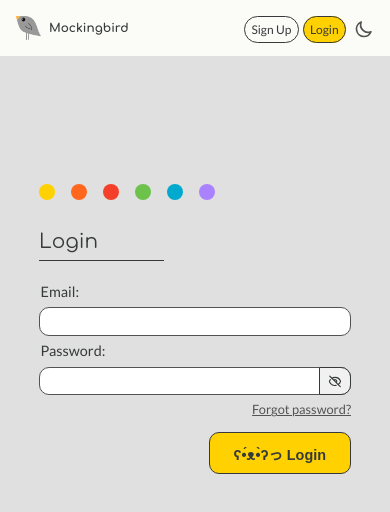
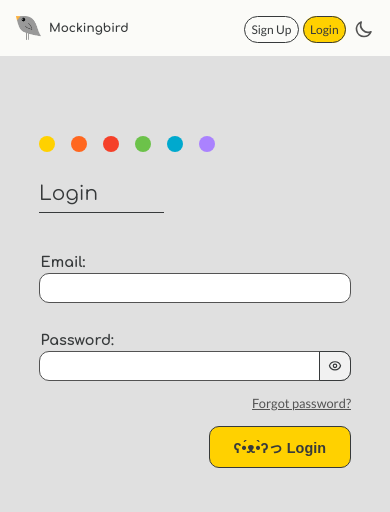
Before and after one commit to cakebatterandsprinkles/mockingbird, a React (Create React App) app in the folder client/: page /login in a window 390 px wide. Shown: the top 512 px of the page. Built offline with nearby package versions, Linux system fonts and the light colour scheme; no server answers.

Commit message:
Integrated the PasswordInput component to the login form

```diff
--- a/client/src/containers/LoginForm/LoginForm.jsx
+++ b/client/src/containers/LoginForm/LoginForm.jsx
@@ -1,33 +1,24 @@
 import axios from "axios";
-import React, { Fragment, useRef, useState } from "react";
-import { useForm } from "react-hook-form";
+import React, { Fragment, useState } from "react";
+import { FormProvider, useForm } from "react-hook-form";
 import Modal from "react-modal";
 import { useHistory } from "react-router";
 import { toast } from "react-toastify";
 import { ReactComponent as ClosingButton } from "../../assets/closeButton.svg";
-import { ReactComponent as Eye } from "../../assets/eye.svg";
-import { ReactComponent as EyeSlash } from "../../assets/eyeSlash.svg";
 import Dots from "../../components/Dots/Dots";
 import { useUserContext } from "../../context/authContext";
+import PasswordInput from "../PasswordInput/PasswordInput";
 import classes from "./LoginForm.module.css";
 
 const LoginForm = () => {
   const history = useHistory();
-  const { register, handleSubmit, errors } = useForm();
-  const [inputType, setInputType] = useState("password");
+  const methods = useForm();
+  const { register, handleSubmit, errors } = methods;
   const [showModal, setShowModal] = useState(false);
   const [email, setEmail] = useState("");
   const { setUserData } = useUserContext();
-  const passwordRef = useRef(null);
-
-  const handleShowPassword = () => {
-    setInputType((currentState) =>
-      currentState === "text" ? "password" : "text"
-    );
-  };
 
   const handleOpenModal = () => setShowModal(true);
-
   const handleCloseModal = () => setShowModal(false);
 
   const handleForgotPasswordSubmit = (event) => {
@@ -79,6 +70,7 @@ const LoginForm = () => {
         <div className={classes.headingContainer}>
           <p className={classes.heading}>Login</p>
         </div>
+        <FormProvider {...methods}>
           <form onSubmit={handleSubmit(onSubmit)}>
             <div className={classes.formGroupContainer}>
               <label htmlFor="email">Email:</label>
@@ -92,36 +84,17 @@ const LoginForm = () => {
                 <span className={classes.error}>Email is required.</span>
               )}
             </div>
+            <PasswordInput
+              label="Password:"
+              errorRequired={true}
+              errorMinLength={true}
+              errorValidate={false}
+              name="password"
+            />
             <div
-            className={`${classes.formGroupContainer} ${classes.marginBottom}`}
+              className={classes.resetPasswordLink}
+              onClick={handleOpenModal}
             >
-            <label htmlFor="password">Password:</label>
-            <div className={classes.inputWrapper}>
-              <input
-                type={inputType}
-                name="password"
-                id="password"
-                ref={(ref) => {
-                  passwordRef.current = ref;
-                  register(ref, { required: true, minLength: 8 });
-                }}
-              ></input>
-              {errors.password && errors.password.type === "required" && (
-                <span className={classes.error}>
-                  Password field is required.
-                </span>
-              )}
-              {inputType ? (
-                <EyeSlash
-                  className={classes.eyeslash}
-                  onClick={handleShowPassword}
-                />
-              ) : (
-                <Eye className={classes.eye} onClick={handleShowPassword} />
-              )}
-            </div>
-          </div>
-          <div className={classes.resetPasswordLink} onClick={handleOpenModal}>
               <p>Forgot password?</p>
             </div>
             <div className={classes.loginButton}>
@@ -130,6 +103,7 @@ const LoginForm = () => {
               </button>
             </div>
           </form>
+        </FormProvider>
       </div>
       <Modal
         isOpen={showModal}
--- a/client/src/containers/LoginForm/LoginForm.module.css
+++ b/client/src/containers/LoginForm/LoginForm.module.css
@@ -1,3 +1,19 @@
+:global(.dark-bg) .headingContainer {
+  border-bottom: 2px solid var(--offwhite);
+}
+
+:global(.dark-bg) .heading {
+  color: var(--offwhite);
+}
+
+:global(.dark-bg) .formGroupContainer label {
+  color: var(--offwhite);
+}
+
+:global(.dark-bg) .resetPasswordLink {
+  color: yellow;
+}
+
 .mainContainer {
   display: flex;
   flex-direction: column;
@@ -46,22 +62,6 @@
   margin-bottom: 1rem;
 }
 
-:global(.dark-bg) .headingContainer {
-  border-bottom: 2px solid var(--offwhite);
-}
-
-:global(.dark-bg) .heading {
-  color: var(--offwhite);
-}
-
-:global(.dark-bg) .formGroupContainer label {
-  color: var(--offwhite);
-}
-
-:global(.dark-bg) .resetPasswordLink {
-  color: yellow;
-}
-
 .heading {
   font-family: var(--headingFont);
   font-size: 2rem;
@@ -104,14 +104,15 @@
 .formGroupContainer {
   display: flex;
   flex-direction: column;
+  justify-content: center;
+  min-height: 4rem;
 }
 
 .formGroupContainer input {
   padding: 0.5rem 1rem;
   font-size: 0.9rem;
-  font-family: var(--headingFont);
   width: 100%;
-  color: var(--black);
+  color: var(--darkgray);
   border-radius: 10px;
   border: 1px solid var(--darkgray);
   margin-bottom: 0.5rem;
@@ -122,8 +123,10 @@
   display: flex;
   align-items: center;
   font-size: 1rem;
+  font-weight: bold;
+  font-family: var(--headingFont);
   width: 100%;
-  margin-bottom: 0.5rem;
+  margin-bottom: 0.25rem;
   color: var(--black);
 }
 
@@ -143,6 +146,7 @@
 .error {
   color: var(--red);
   font-size: 0.75rem;
+  margin-bottom: 0.5rem;
 }
 
 .modalText {
@@ -268,7 +272,7 @@
 
   .mainContainer {
     width: 80%;
-    padding-top: 8rem;
+    padding-top: 5rem;
   }
 
   .heading {
@@ -281,18 +285,18 @@
     margin-bottom: 1.5rem;
   }
 
+  .formGroupContainer {
+    height: 5.5rem;
+  }
+
   .formGroupContainer label {
     font-size: 0.9rem;
-  }
-
-  .eye,
-  .eyeslash {
-    height: 1.9rem;
   }
 
   .formGroupContainer input {
     padding: 0.4rem;
     font-size: 0.8rem;
+    margin-bottom: 0.25rem;
   }
 
   .eye,
--- a/client/src/containers/SignUpForm/SignUpForm.module.css
+++ b/client/src/containers/SignUpForm/SignUpForm.module.css
@@ -3,6 +3,10 @@
 }
 
 :global(.dark-bg) .heading {
+  color: var(--offwhite);
+}
+
+:global(.dark-bg) .formGroupContainer label {
   color: var(--offwhite);
 }
 
```
Lines whose indentation alone changed are shown as unchanged.
